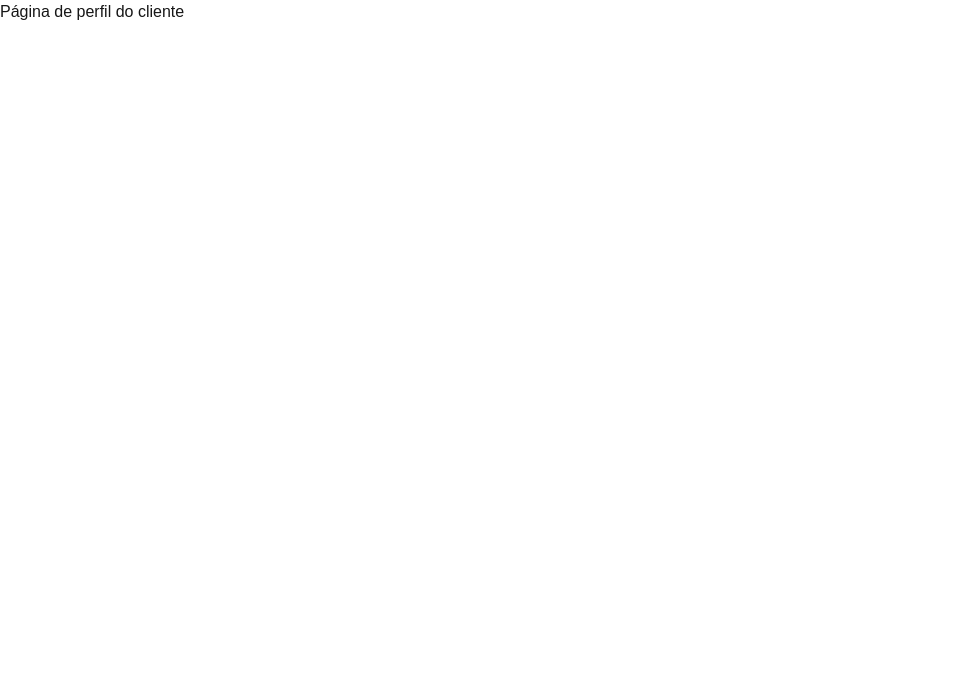
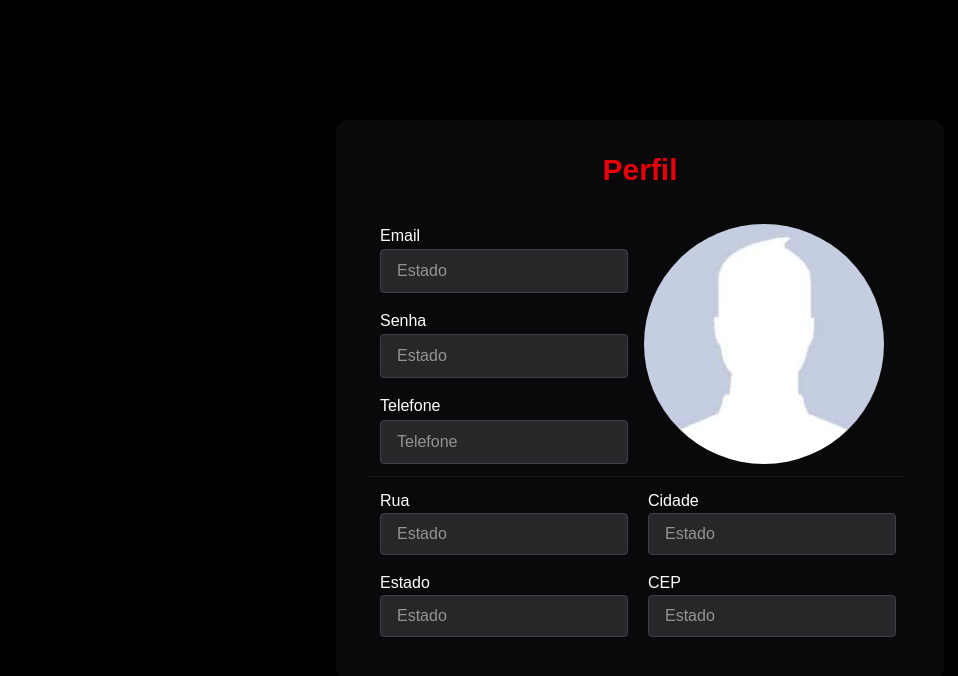
Before and after one commit to GhostS1x/vanguard-motors, a Next.js app: page /pages/dashboard/customer/profile in a window 1280 px wide. Shown: the top 676 px of the page, without its empty margins (0-958 px from the left). Built offline with nearby package versions, Linux system fonts and the light colour scheme.

Commit message:
criando pagina de perfil custumer

```diff
--- a/src/app/components/ui/Dropdown.jsx
+++ b/src/app/components/ui/Dropdown.jsx
@@ -29,7 +29,7 @@ export default function Dropdown() {
       {isOpen && (
         <div className="origin-top-right absolute right-0 mt-2 w-56 rounded-md shadow-lg bg-white ring-1 ring-black ring-opacity-5">
           <div className="py-1" role="menu">
-            <Link href="#" className="block px-4 py-2 text-sm text-gray-700 hover:bg-gray-100" role="menuitem">
+            <Link href="/pages/dashboard/customer/profile" className="block px-4 py-2 text-sm text-gray-700 hover:bg-gray-100" role="menuitem">
               Perfil
             </Link>
             <Link href="#" className="block px-4 py-2 text-sm text-gray-700 hover:bg-gray-100" role="menuitem">
--- /dev/null
+++ b/src/app/components/ui/TriangleBackground.tsx
@@ -0,0 +1,12 @@
+// src/components/TriangleBackground.tsx
+
+export default function TriangleBackground() {
+
+
+  return (
+    <div className="absolute inset-0 overflow-hidden z-0">
+
+
+    </div>
+  );
+}
--- a/src/app/page.tsx
+++ b/src/app/page.tsx
@@ -1,17 +1,13 @@
 import Link from "next/link";
 import Dropdown from './components//ui/Dropdown';
-
+import TriangleBackground from './components/ui/TriangleBackground';
 
 export default function HomePage() {
   return (
     <main className="min-h-screen bg-gradient-to-b from-red-950 via-red-800 via-30% to-black to-90% text-white">
       <div className="h-screen">
-        <div className="absolute">
-          {/* <Image width={1420} height={1052}
-            src="/carro-vermelho.png"
-            alt="Carro esportivo vermelho"
-            className=" object-cover"
-          /> */}
+        <div className="">
+         <TriangleBackground/>
         </div>
 
         {/* Header */}
--- a/src/app/pages/dashboard/customer/profile/page.tsx
+++ b/src/app/pages/dashboard/customer/profile/page.tsx
@@ -1,7 +1,82 @@
+import Image from "next/image";
+
 export default function ProfilePage() {
-  return (
-    <div>
-      <h1>Página de perfil do cliente</h1>
-    </div>
-  );
+    return (
+        <main className="min-h-screen flex items-center justify-center bg-black px-4">
+            <div className="bg-zinc-950 rounded-xl p-8 shadow-xl">
+                <h1 className="text-3xl font-bold text-red-600 mb-6 text-center">
+                    Perfil
+                </h1>
+
+                <form className="space-x-2">
+                    <div className="grid grid-cols-2 gap-4 p-3">
+                        <div className="grid grid-cols-1 gap-4">
+                            <div className="grid">
+                                <label htmlFor="Email" className="text-white">Email</label>
+                                <input
+                                    type="email"
+                                    placeholder="Estado"
+                                    className="w-62 px-4 py-2 bg-zinc-800 text-white rounded border border-zinc-700 focus:outline-red-500"
+                                />
+                            </div>
+                            <div className="grid">
+                                <label htmlFor="Senha" className="text-white">Senha</label>
+                                <input
+                                    type="password"
+                                    placeholder="Estado"
+                                    className="w-62 px-4 py-2 bg-zinc-800 text-white rounded border border-zinc-700 focus:outline-red-500"
+                                />
+                            </div>
+                            <div className="grid">
+                                <label htmlFor="Telefone" className="text-white">Telefone</label>
+                                <input
+                                    type="number"
+                                    placeholder="Telefone"
+                                    className="w-62 px-4 py-2 bg-zinc-800 text-white rounded border border-zinc-700 focus:outline-red-500"
+                                />
+                            </div>
+                        </div>
+                        <Image src="/perfil.png" width={100} height={100} alt="" className="rounded-full w-60 h-60"/>
+                    </div>
+                    <hr />
+                    <div className="p-3 grid grid-cols-2 gap-4">
+                        <div className="grid">
+                            <label htmlFor="Estado" className="text-white">Rua</label>
+                            <input
+                                type="text"
+                                placeholder="Estado"
+                                className="w-62 px-4 py-2 bg-zinc-800 text-white rounded border border-zinc-700 focus:outline-red-500"
+                            />
+                        </div>
+                        <div className="grid">
+                            <label htmlFor="Estado" className="text-white">Cidade</label>
+                            <input
+                                type="text"
+                                placeholder="Estado"
+                                className="w-62 px-4 py-2 bg-zinc-800 text-white rounded border border-zinc-700 focus:outline-red-500"
+                            />
+                        </div>
+                        <div className="grid">
+                            <label htmlFor="Estado" className="text-white">Estado</label>
+                            <input
+                                type="text"
+                                placeholder="Estado"
+                                className="w-62 px-4 py-2 bg-zinc-800 text-white rounded border border-zinc-700 focus:outline-red-500"
+                            />
+                        </div>
+                        <div className="grid">
+                            <label htmlFor="Estado" className="text-white">CEP</label>
+                            <input
+                                type="text"
+                                placeholder="Estado"
+                                className="w-62 px-4 py-2 bg-zinc-800 text-white rounded border border-zinc-700 focus:outline-red-500"
+                            />
+                        </div>
+                    </div>
+
+
+                </form>
+            </div>
+        </main>
+    );
 }
--- a/src/app/pages/search/page.tsx
+++ b/src/app/pages/search/page.tsx
@@ -104,10 +104,10 @@ export default function SearchPage() {
             <input
               type="search"
               placeholder="Buscar peças..."
-              className="w-full sm:w-1/2 px-4 py-3 rounded-md text-white bg-zinc-900 focus:outline-none focus:ring-2 focus:ring-red-600"
+              className="w-full sm:w-1/2 px-4 py-3 rounded-md text-white bg-zinc-950 focus:outline-none focus:ring-2 focus:ring-red-600"
             />
             <select
-              className="mt-4 sm:mt-0 w-full sm:w-48 px-4 py-3 rounded-md bg-zinc-950 border border-gray-700 text-white focus:outline-none focus:ring-2 focus:ring-red-600"
+              className="mt-4 sm:mt-0 w-full sm:w-48 px-4 py-3 rounded-md bg-zinc-950 border border-zinc-700 text-white focus:outline-none focus:ring-2 focus:ring-red-600"
               defaultValue="relevance"
             >
               <option value="relevance">Relevância</option>
```
Also changed, not shown: public/perfil.jpg (added), public/perfil.png (added).
